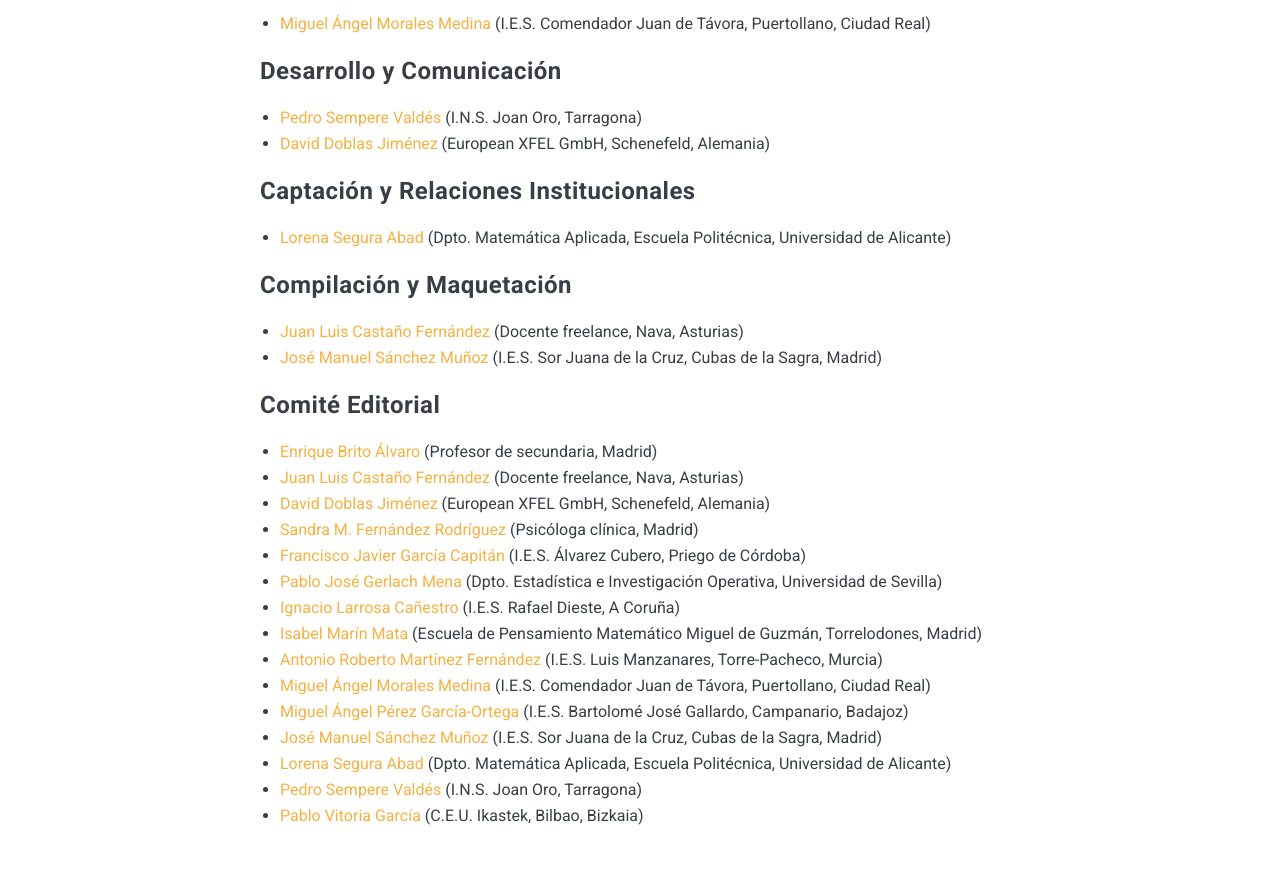
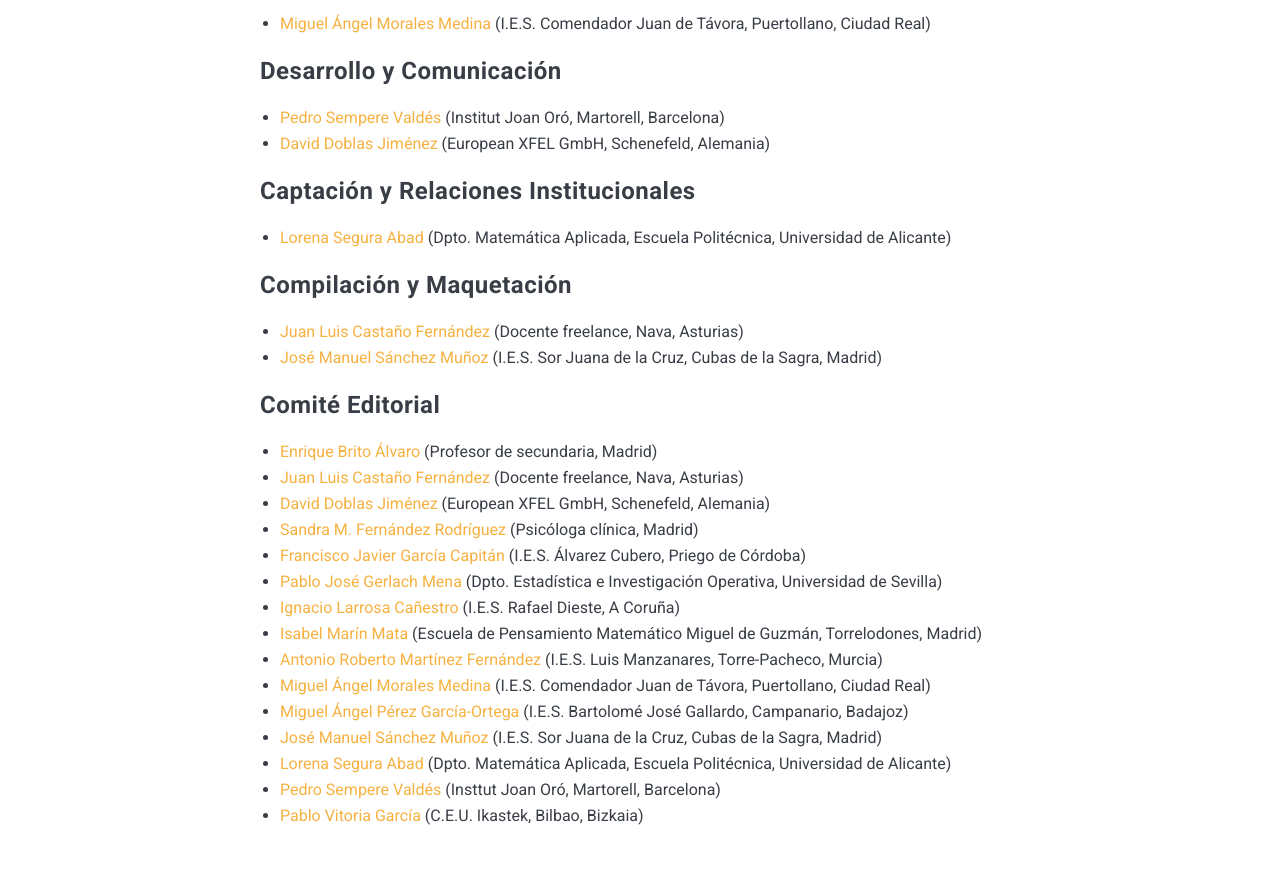
Before and after one commit to revistalva2/lva2.github.io, a Jekyll site: the page built from _pages/01-ficha_bibliografica.markdown, in a window 1280 px wide. Shown: the part 861-1749 px from the top of the page. Built offline with Jekyll 4.4.1, drawn with Linux system fonts in a browser that asks for light colours; nearby versions of some CDN libraries.

Commit message:
Update 01-ficha_bibliografica.markdown

```diff
--- a/_pages/01-ficha_bibliografica.markdown
+++ b/_pages/01-ficha_bibliografica.markdown
@@ -35,7 +35,7 @@ permalink: /ficha_bibliografica/
 
 ### Desarrollo y Comunicación
 
-- [Pedro Sempere Valdés](mailto:psemper1@xtec.cat) (I.N.S. Joan Oro, Tarragona)
+- [Pedro Sempere Valdés](mailto:psemper1@xtec.cat) (Institut Joan Oró, Martorell, Barcelona)
 - [David Doblas Jiménez](mailto:david.doblas-jimenez@xfel.eu) (European XFEL GmbH, Schenefeld, Alemania)
 
 ### Captación y Relaciones Institucionales
@@ -62,5 +62,5 @@ permalink: /ficha_bibliografica/
 - [Miguel Ángel Pérez García-Ortega](mailto:mianpgo@gmail.com) (I.E.S. Bartolomé José Gallardo, Campanario, Badajoz)
 - [José Manuel Sánchez Muñoz](mailto:jose.sm@educa.madrid.org) (I.E.S. Sor Juana de la Cruz, Cubas de la Sagra, Madrid)
 - [Lorena Segura Abad](mailto:lorena.segura@ua.es) (Dpto. Matemática Aplicada, Escuela Politécnica, Universidad de Alicante)
-- [Pedro Sempere Valdés](mailto:psemper1@xtec.cat) (I.N.S. Joan Oro, Tarragona)
+- [Pedro Sempere Valdés](mailto:psemper1@xtec.cat) (Insttut Joan Oró, Martorell, Barcelona)
 - [Pablo Vitoria García](mailto:pvitoria@gmail.com) (C.E.U. Ikastek, Bilbao, Bizkaia)
```
